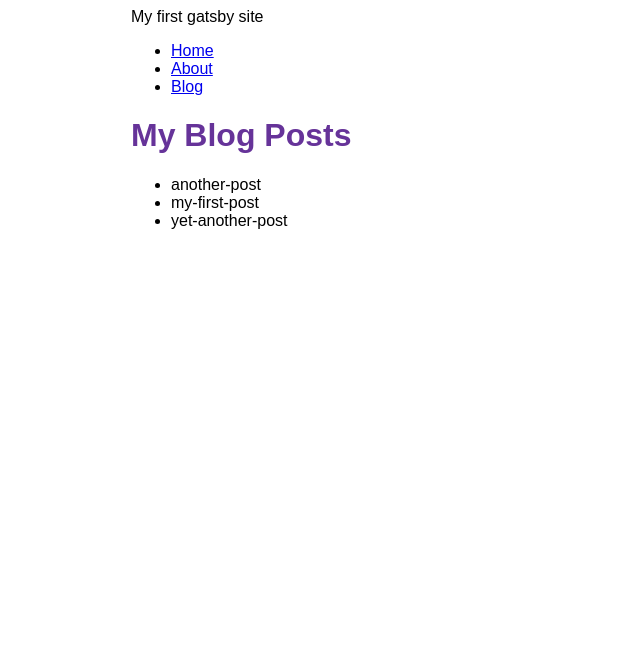
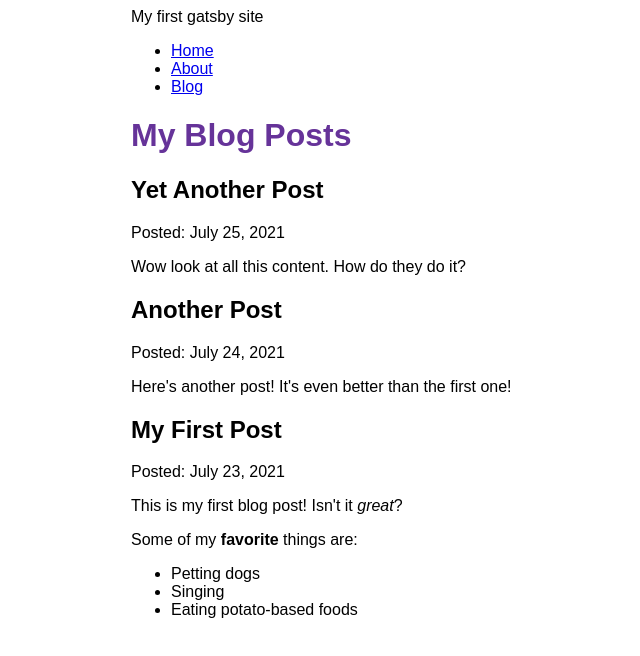
Before and after one commit to jordanlewis9/my-first-gatsby-site, a Gatsby site: page /blog in a window 1280 px wide. Shown: the whole page, without its empty margins (259-899 px from the left). Built offline with nearby package versions, Linux system fonts and the light colour scheme; Gatsby itself is replaced by a stand-in of ours.

Commit message:
Finished part 5 of gatsby tutorial

```diff
--- a/blog/another-post.mdx
+++ b/blog/another-post.mdx
@@ -0,0 +1,6 @@
+---
+title: "Another Post"
+date: "2021-07-24"
+---
+
+Here's another post! It's even better than the first one!
--- a/blog/my-first-post.mdx
+++ b/blog/my-first-post.mdx
@@ -0,0 +1,12 @@
+---
+title: "My First Post"
+date: "2021-07-23"
+---
+
+This is my first blog post! Isn't it *great*?
+
+Some of my **favorite** things are:
+
+* Petting dogs
+* Singing
+* Eating potato-based foods
--- a/blog/yet-another-post.mdx
+++ b/blog/yet-another-post.mdx
@@ -0,0 +1,6 @@
+---
+title: "Yet Another Post"
+date: "2021-07-25"
+---
+
+Wow look at all this content. How do they do it?
--- a/gatsby-config.js
+++ b/gatsby-config.js
@@ -12,6 +12,7 @@
           name: 'blog',
           path: `${__dirname}/blog`
         }
-      }
+      },
+      "gatsby-plugin-mdx"
     ]
 }
--- a/package.json
+++ b/package.json
@@ -15,8 +15,11 @@
     "clean": "gatsby clean"
   },
   "dependencies": {
+    "@mdx-js/mdx": "^1.6.22",
+    "@mdx-js/react": "^1.6.22",
     "gatsby": "^4.7.1",
     "gatsby-plugin-image": "^2.7.0",
+    "gatsby-plugin-mdx": "^3.7.0",
     "gatsby-plugin-sharp": "^4.7.0",
     "gatsby-source-filesystem": "^4.7.0",
     "react": "^17.0.1",
--- a/src/pages/blog.js
+++ b/src/pages/blog.js
@@ -1,28 +1,37 @@
 import React from 'react';
 import { graphql } from 'gatsby';
+import { MDXRenderer } from 'gatsby-plugin-mdx';
 import Layout from '../components/Layout';
 
 const BlogPage = ({ data }) => {
+  console.log(data);
     return (
         <Layout pageTitle="My Blog Posts">
-            <ul>
-            {data.allFile.nodes.map(node => (
-                <li key={node.name}>
-                    {node.name}
-                </li>
+            {data.allMdx.nodes.map(node => (
+                <article key={node.id}>
+                    <h2>{node.frontmatter.title}</h2>
+                    <p>Posted: {node.frontmatter.date}</p>
+                    <MDXRenderer>
+                      {node.body}
+                    </MDXRenderer>
+                </article>
                 )
             )}
-            </ul>
         </Layout>
     )
 }
 
 export const query = graphql`query {
-    allFile(filter: {sourceInstanceName: {eq: "blog"}}) {
-      nodes {
-        name
+  allMdx(sort: {fields: frontmatter___date, order: DESC}) {
+    nodes {
+      frontmatter {
+        title
+        date(formatString: "MMMM D, YYYY")
       }
+      id
+      body
     }
-  }`;
+  }
+}`;
 
 export default BlogPage;
```
Also changed, not shown: 1 other file.
